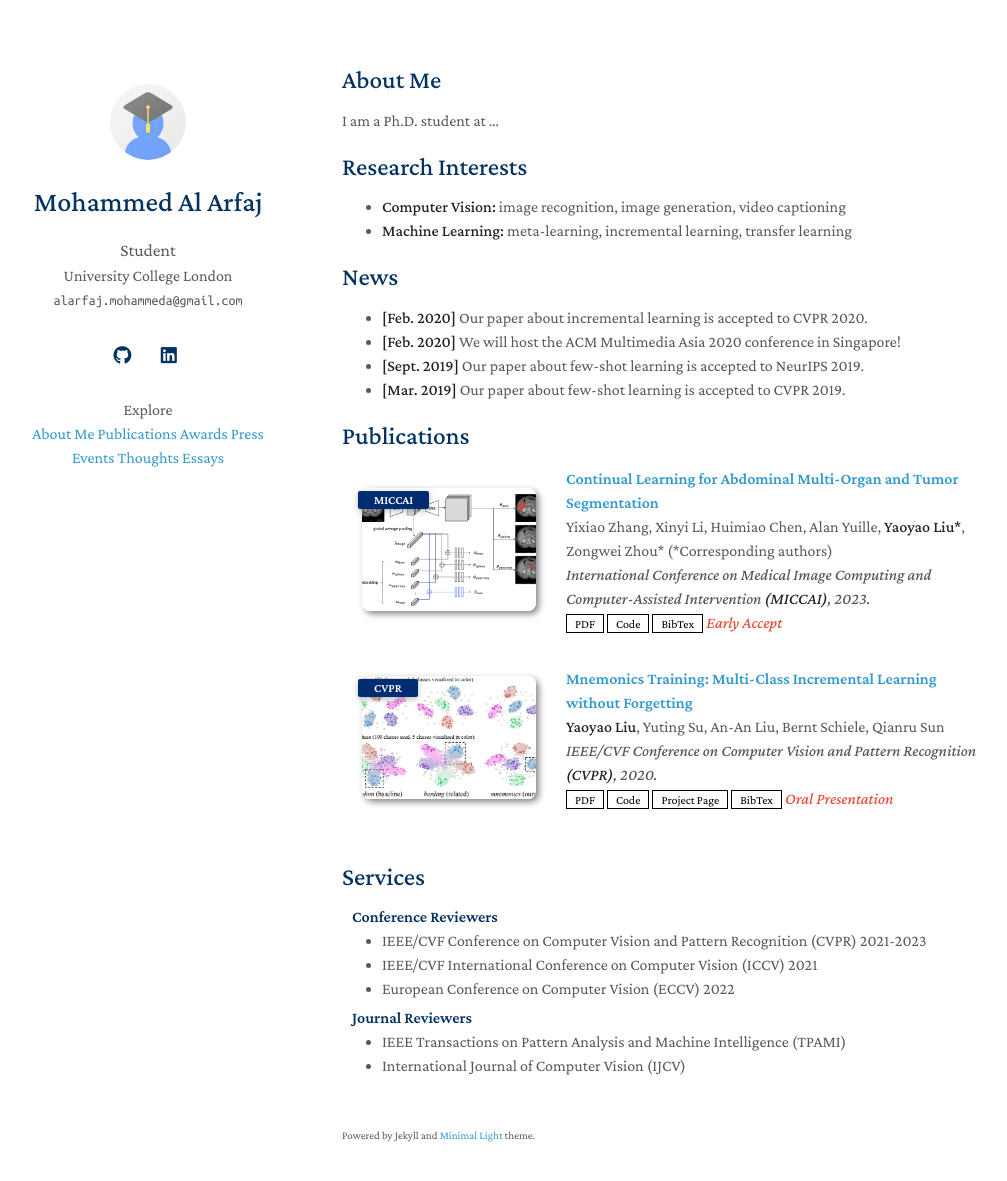
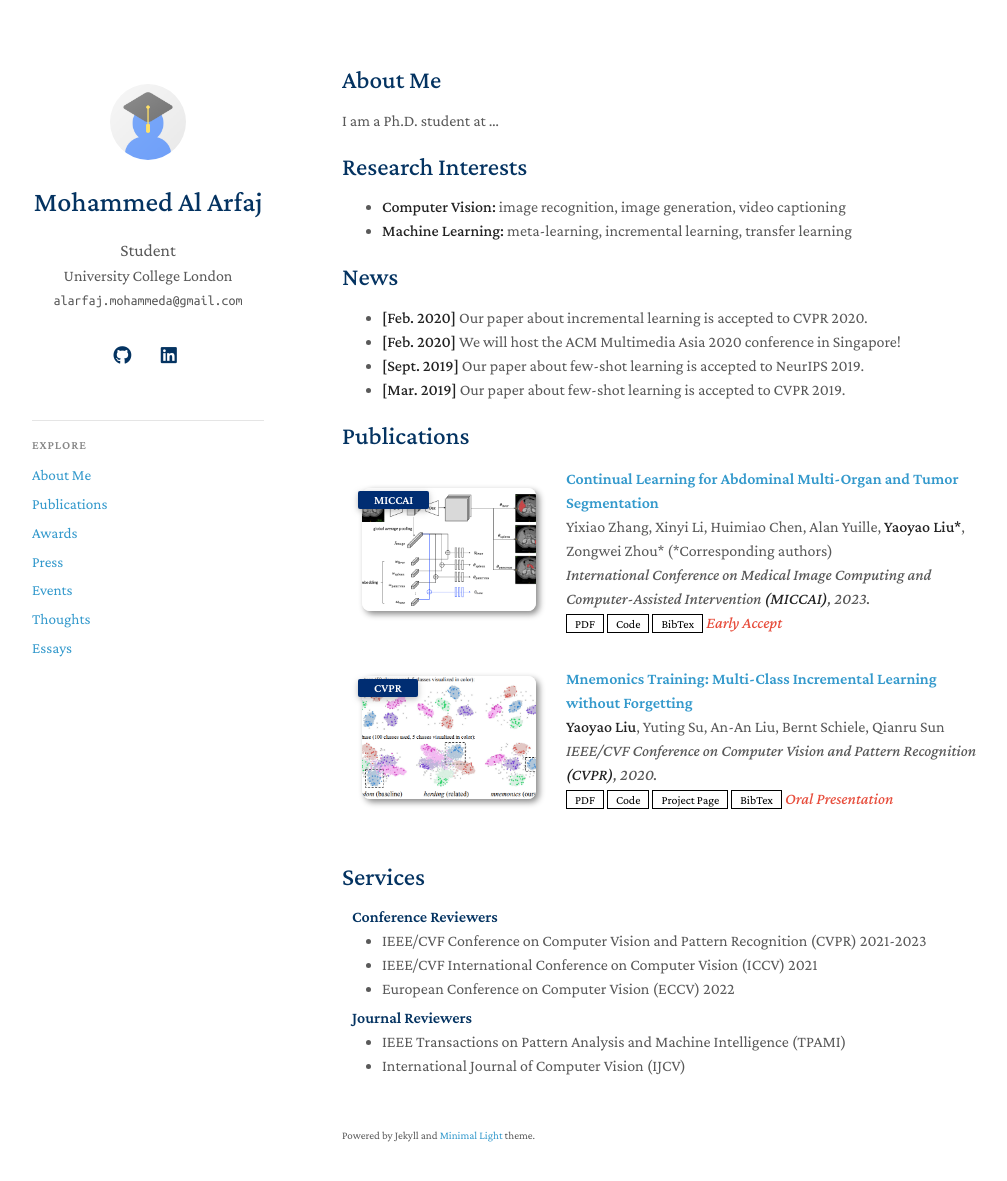
Before and after one commit to alarfajm/alarfajm.github.io, a Jekyll site: the page built from index.md, in a window 1280 px wide and 1216 px high. Shown: the top 1181 px of the window, without its empty margins (128-1135 px from the left). Built offline with Jekyll 4.4.1, drawn with Linux system fonts in a browser that asks for light colours; a style sheet for code colours, icons or effects is not loaded; our own code applies the rules of GitHub Pages for plain Markdown files.

Commit message:
Update minimal-light.scss

```diff
--- a/_sass/minimal-light.scss
+++ b/_sass/minimal-light.scss
@@ -595,3 +595,32 @@ footer {
   display:none;
   font-family: monospace;
 }
+
+
+.sidebar-nav {
+  margin-top: 22px;
+  padding-top: 15px;
+  border-top: 1px solid #e5e5e5;
+  display: flex;
+  flex-direction: column;
+  gap: 6px;
+  text-align: left;
+}
+
+.sidebar-nav-label {
+  font-size: 0.75rem;
+  font-weight: 700;
+  text-transform: uppercase;
+  letter-spacing: 0.08em;
+  color: #888888;
+  margin-bottom: 4px;
+}
+
+.sidebar-nav a {
+  font-size: 0.95rem;
+  text-decoration: none;
+}
+
+.sidebar-nav a:hover {
+  text-decoration: underline;
+}
```
